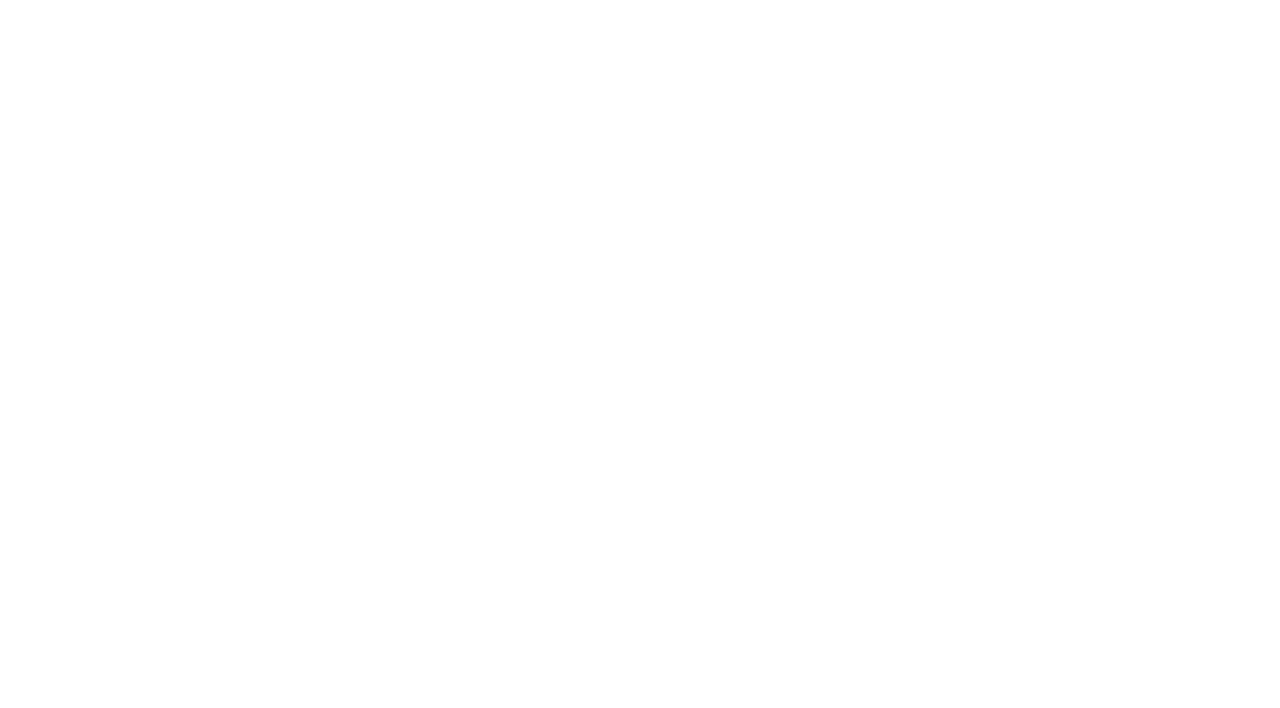
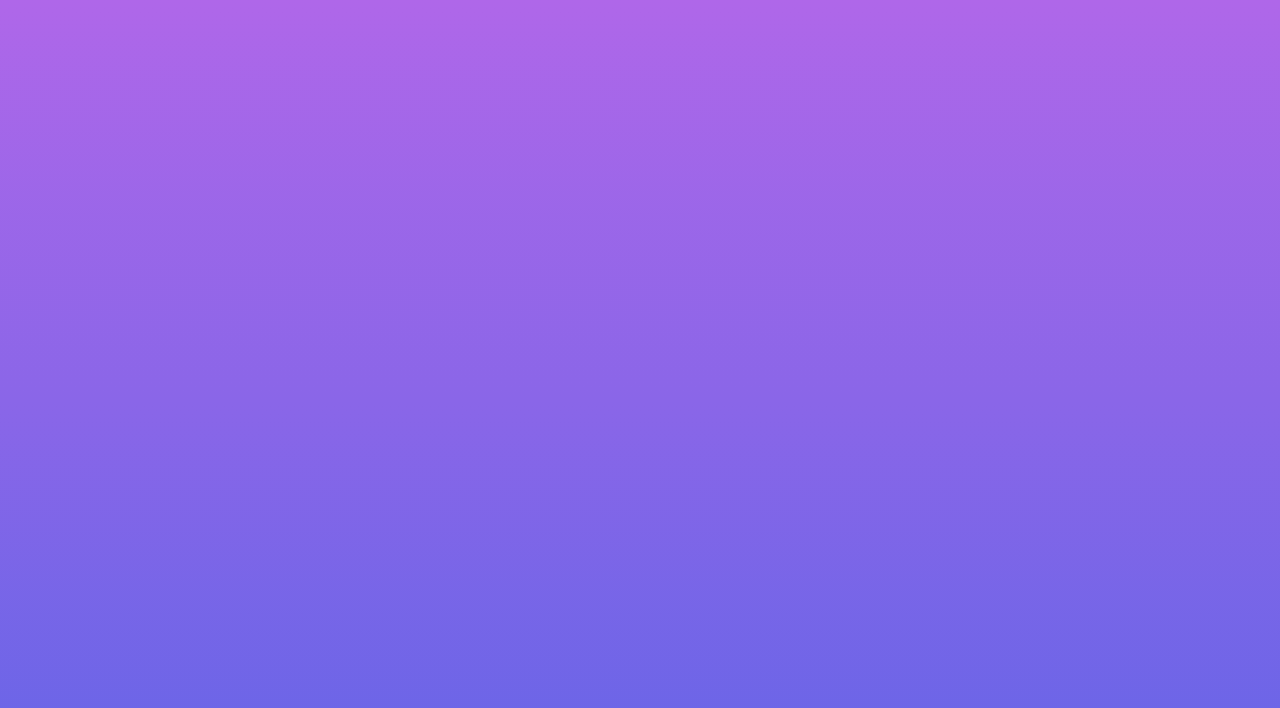
Before and after one commit to YoimelDev/FAQ-accordion-card, a website: page index.html in a window 1280 px wide. Drawn offline with Linux system fonts and the light colour scheme.

Commit message:
add styles global

```diff
--- a/scss/styles.scss
+++ b/scss/styles.scss
@@ -7,3 +7,20 @@
 $veryDarkGrayishBlue: hsl(237, 12%, 33%);
 $darkGrayishBlue: hsl(240, 6%, 50%);
 $lightGrayishBlue: hsl(240, 5%, 91%);
+
+html {
+	height: 100%;
+	font-size: 62.5%;
+	box-sizing: border-box;
+}
+*,
+*:before,
+*:after {
+	box-sizing: inherit;
+}
+* {
+	margin: 0;
+}
+body {
+	background: $background;
+}
```
Also changed, not shown: css/styles.css, 1 other file.
